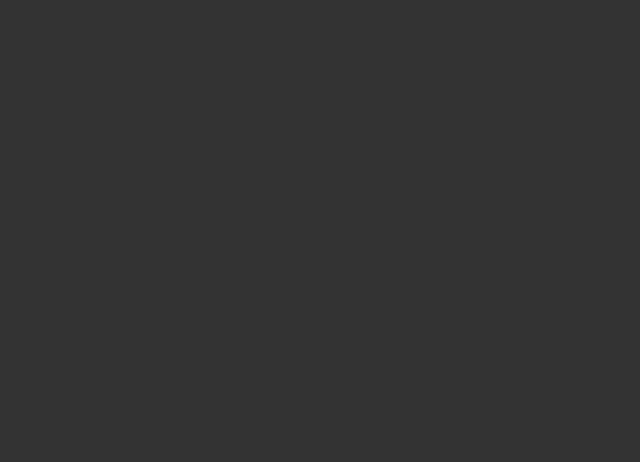
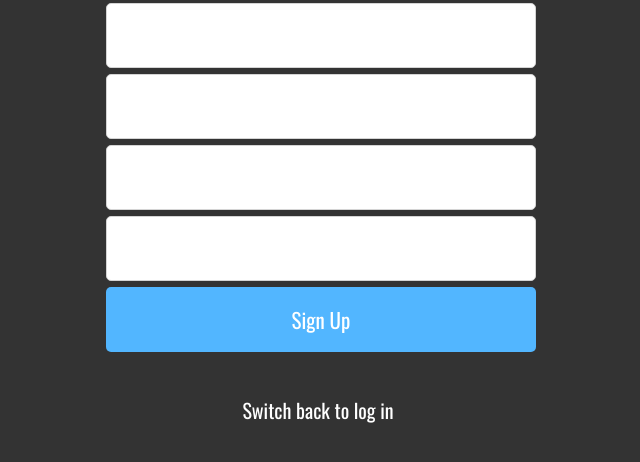
Before and after one commit to RafaelBahiense/Linkr, a React (Create React App) app: page /sign-up in a window 1280 px wide. Shown: the top 462 px of the page, without its empty margins (322-962 px from the left). Built offline with nearby package versions, Linux system fonts and the light colour scheme.

Commit message:
sign-up form on going

```diff
--- a/src/App.js
+++ b/src/App.js
@@ -2,13 +2,13 @@ import React from "react";
 import {
     BrowserRouter as Router,
     Switch,
-    Route,
-    Link
+    Route
 } from "react-router-dom";
 import "./styles/reset.css";
 import "./styles/global.css";
 import Post from "./components/Post/Post";
 import CreatePost from "./components/Post/CreatePost";
+import SignUp from "./components/SignUp";
 
 
 export default function App() {
@@ -21,7 +21,7 @@ export default function App() {
                 </Route>
 
                 <Route path="/sign-up" exact>
-
+                    <SignUp />
                 </Route>
 
                 <Route path="/hashtag/:hashtag" exact>
--- /dev/null
+++ b/src/components/SignUp/index.js
@@ -0,0 +1,28 @@
+import React, { useState } from 'react';
+import Container from "../general/Container";
+import Form from "../general/Form";
+import Input from "../general/Input";
+import Button from "../general/Button";
+import Go from "../general/Go";
+
+const SignUp = () => {
+    const [email, setEmail] = useState("");
+    const [password, setPassword] = useState("");
+    const [username, setUsername] = useState("");
+    const [pictureUrl, setPictureUrl] = useState("");
+
+    return (
+        <Container height="420px" font="Oswald">
+            <Form width="430px">
+                <Input required height={65} type="email" data={{value: email , setValue: setEmail}} />
+                <Input required height={65} type="password" data={{value: password , setValue: setPassword}} />
+                <Input required height={65} data={{value: username , setValue: setUsername}} />
+                <Input required height={65} type="url" data={{value: pictureUrl , setValue: setPictureUrl}} />
+                <Button height={65} text="Sign Up" />
+            </Form>
+            <Go to="/" text="Switch back to log in" color="#fff" fSize="20px" />
+        </Container>
+    );
+}
+
+export default SignUp;
--- a/src/components/general/Button/index.js
+++ b/src/components/general/Button/index.js
@@ -1,5 +1,4 @@
 import React from 'react';
-import Loader from 'react-loader-spinner';
 import StyledButton from './styles';
 
 const Button = ({
@@ -13,6 +12,8 @@ const Button = ({
 	children,
 	onClick,
 	fColor,
+	fSize,
+	fWeight,
 	border,
 }) => {
 	return (
@@ -23,12 +24,14 @@ const Button = ({
 			color={color}
 			fColor={fColor}
 			font={font}
+			fWeight={fWeight}
+			fSize={fSize}
 			radius={radius}
 			border={border}
 			onClick={onClick}
 		>
 			{disabled ? (
-				<Loader type="ThreeDots" color="#fff" height={45} width={60} />
+				"disabled"
 			) : (
 				text || children
 			)}
--- a/src/components/general/Button/styles.js
+++ b/src/components/general/Button/styles.js
@@ -14,7 +14,9 @@ const StyledButton = styled.button`
     border: ${props => props.border ? props.border : 'none'};
     background-color: ${props => props.color ? props.color : '#52B6FF'};
     color: ${props => props.fColor ? props.fColor : 'white'};
-    font-size: ${props => props.font ? props.font : 21}px;
+    font-family: ${props => props.font ? props.font : 'inherit'};
+    font-weight: ${props => props.fWeight ? props.fWeight : '400'};
+    font-size: ${props => props.fSize ? props.fSize : 21}px;
 
     &:disabled {
         opacity: 70%;
--- a/src/components/general/Container/index.js
+++ b/src/components/general/Container/index.js
@@ -16,7 +16,8 @@ const Container = ({
 	maxW,
 	align,
 	onClick,
-	cursor
+	cursor,
+	font
 }) => {
 	return (
 		<StyledContainer
@@ -34,6 +35,7 @@ const Container = ({
 			minH={minH}
 			minW={minW}
 			maxW={maxW}
+			font={font}
 		>
 			{children}
 		</StyledContainer>
--- a/src/components/general/Container/styles.js
+++ b/src/components/general/Container/styles.js
@@ -15,6 +15,7 @@ const StyledContainer = styled.div`
 	padding: ${(props) => (props.padding ? props.padding : '0')};
 	margin: ${(props) => (props.margin ? props.margin : '0')};
 	cursor: ${(props) => (props.cursor ? props.cursor : 'auto')};
+	font-family: ${(props) => (props.font ? props.font : 'inherit')};
 `;
 
 export default StyledContainer;
--- /dev/null
+++ b/src/components/general/Go/index.js
@@ -0,0 +1,12 @@
+import React from 'react';
+import StyledLink from './styles';
+
+const index = ({ text, children, to, color, fSize }) => {
+    return (
+        <StyledLink to={to} color={color} fSize={fSize}>
+            {text || children}
+        </StyledLink>
+    );
+}
+
+export default index;
--- /dev/null
+++ b/src/components/general/Go/styles.js
@@ -0,0 +1,10 @@
+import { Link } from 'react-router-dom';
+import styled from 'styled-components';
+
+const StyledLink = styled(Link)`
+	color: ${props => props.color ? props.color : '#000'};
+	font-size: ${props => props.fSize ? props.fSize : '14px'};
+	font-family: ${props => props.font ? props.font : 'inherit'};
+`;
+
+export default StyledLink;
--- a/src/components/general/Input/index.js
+++ b/src/components/general/Input/index.js
@@ -13,6 +13,9 @@ const Input = ({
 	radius,
 	onClick,
 	fColor,
+	font,
+	fSize,
+	fWeight,
 	border,
 	padding,
 	cursor,
@@ -24,6 +27,9 @@ const Input = ({
 			height={height}
 			color={color}
 			fColor={fColor}
+			fWeight={fWeight}
+			font={font}
+			fSize={fSize}
 			onClick={onClick}
 			radius={radius}
 			border={border}
--- a/src/components/general/Input/styles.js
+++ b/src/components/general/Input/styles.js
@@ -6,10 +6,12 @@ const StyledInput = styled.input`
 	margin: 3px;
 	border-radius: ${props => props.radius ? `${props.radius}%` : '5px'};
     border: ${props => props.border ? props.border : '1px solid #d4d4d4'};
-	font-size: 20px;
 	padding: ${props => props.padding ? props.padding : '9px'};
     background-color: ${props => props.color ? props.color : 'white'};
     color: ${props => props.fColor ? props.fColor : 'black'};
+    font-size: ${props => props.fSize ? props.fSize : '20px'};
+    font-family: ${props => props.font ? props.font : 'inherit'};
+    font-weight: ${props => props.fWeight ? props.fWeight : '400'};
     cursor: ${props => props.cursor ? props.cursor : 'auto'};
 
 	&::placeholder {
--- a/src/styles/global.css
+++ b/src/styles/global.css
@@ -1,4 +1,5 @@
 @import url('https://fonts.googleapis.com/css2?family=Lato:wght@300;400;700&display=swap');
+@import url('https://fonts.googleapis.com/css2?family=Oswald:wght@300;400;700&display=swap');
 
 * {
     box-sizing: border-box;
```
Also changed, not shown: src/components/SignUp/Welcome/index.js (added).
